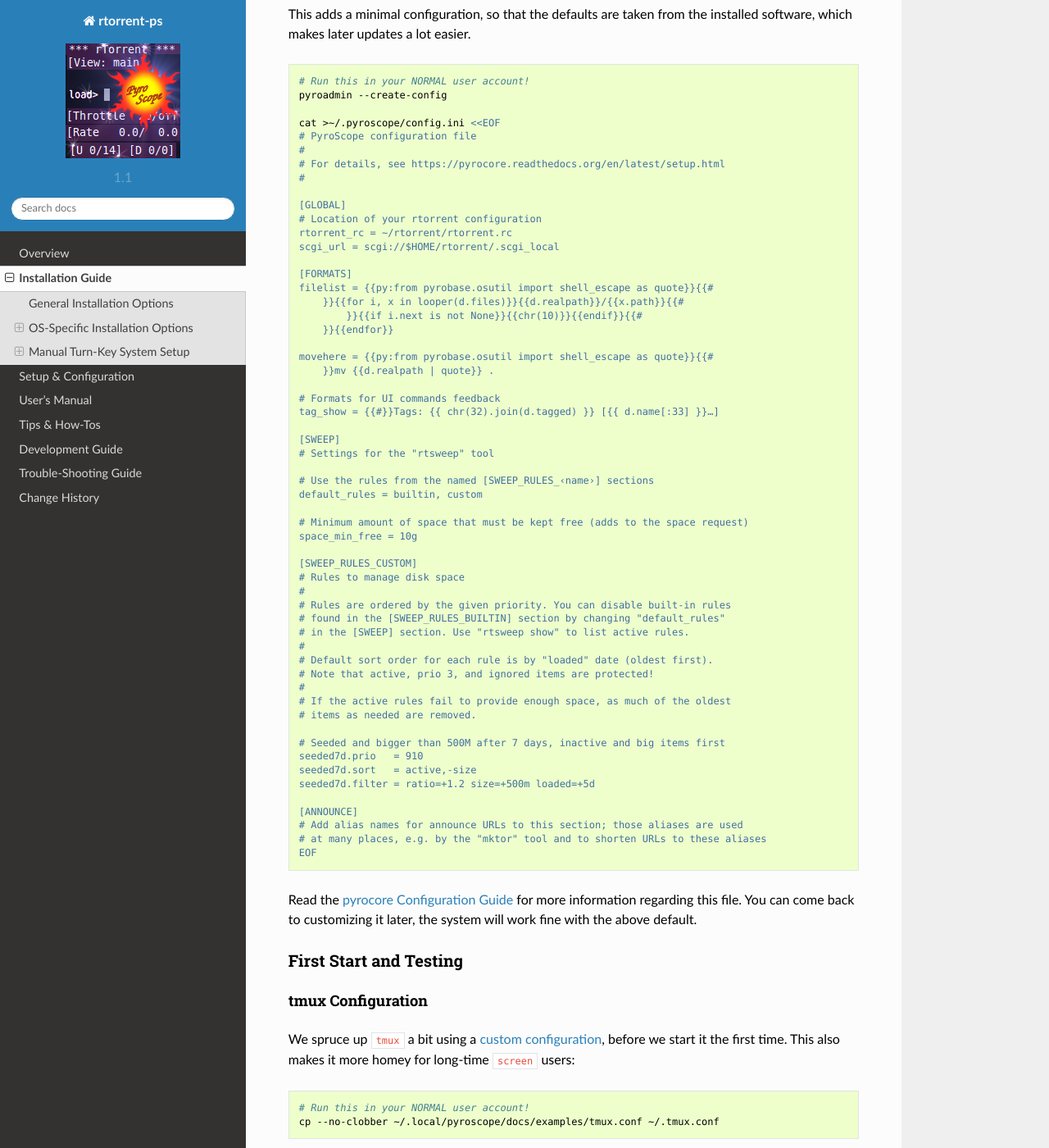
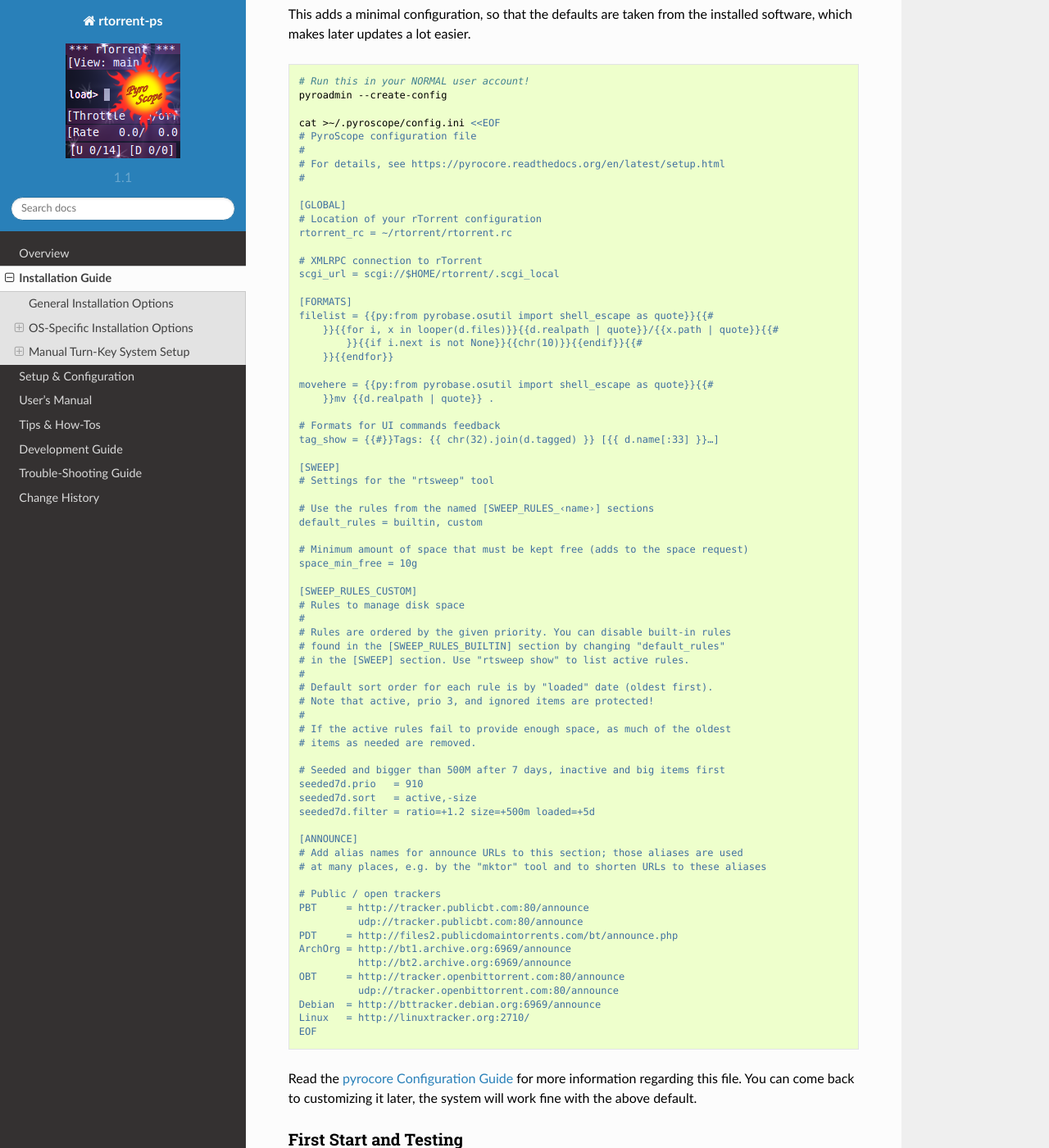
Before and after one commit to pyroscope/rtorrent-ps, a Sphinx documentation site: the page built from docs/install.rst, in a window 1280 px wide and 1400 px high, scrolled down 8205 px. Shown: the whole window at 82% size. Built offline with Sphinx 7.4.7 and the Read the Docs theme 2.0.0, drawn with Linux system fonts in a browser that asks for light colours.

Commit message:
docs: sync config.ini snippet between pyrocore and rt-ps

```diff
--- a/docs/install.rst
+++ b/docs/install.rst
@@ -504,13 +504,15 @@
     #
 
     [GLOBAL]
-    # Location of your rtorrent configuration
+    # Location of your rTorrent configuration
     rtorrent_rc = ~/rtorrent/rtorrent.rc
+
+    # XMLRPC connection to rTorrent
     scgi_url = scgi://$HOME/rtorrent/.scgi_local
 
     [FORMATS]
     filelist = {{py:from pyrobase.osutil import shell_escape as quote}}{{#
-        }}{{for i, x in looper(d.files)}}{{d.realpath}}/{{x.path}}{{#
+        }}{{for i, x in looper(d.files)}}{{d.realpath | quote}}/{{x.path | quote}}{{#
             }}{{if i.next is not None}}{{chr(10)}}{{endif}}{{#
         }}{{endfor}}
 
@@ -550,6 +552,17 @@
     [ANNOUNCE]
     # Add alias names for announce URLs to this section; those aliases are used
     # at many places, e.g. by the "mktor" tool and to shorten URLs to these aliases
+
+    # Public / open trackers
+    PBT     = http://tracker.publicbt.com:80/announce
+              udp://tracker.publicbt.com:80/announce
+    PDT     = http://files2.publicdomaintorrents.com/bt/announce.php
+    ArchOrg = http://bt1.archive.org:6969/announce
+              http://bt2.archive.org:6969/announce
+    OBT     = http://tracker.openbittorrent.com:80/announce
+              udp://tracker.openbittorrent.com:80/announce
+    Debian  = http://bttracker.debian.org:6969/announce
+    Linux   = http://linuxtracker.org:2710/
     EOF
 
 Read the `pyrocore Configuration Guide`_ for more information regarding this file.
```
